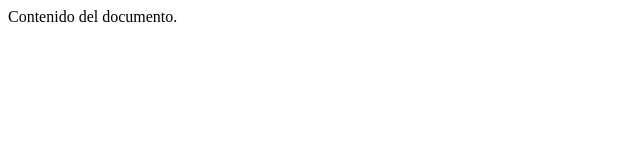
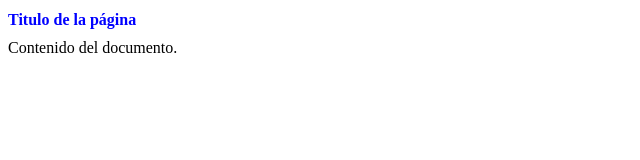
Before and after one commit to holpipe/ProyectoGit, a plain HTML site: page Index.html in a window 1280 px wide. Shown: the whole page, without its empty margins (0-640 px from the left). Drawn offline with Linux system fonts and the light colour scheme.

Commit message:
se agrego estilos

```diff
--- a/Index.html
+++ b/Index.html
@@ -2,11 +2,22 @@
 <html>
     <head>
         <title>Index</title>
+
+        <style>
+            h1{
+                color:blue;
+                font-size: medium;
+            }
+        </style>
     </head>
 
     <body>
+
+        <header>
+            <h1>Titulo de la página</h1>
+        </header>
+
         Contenido del documento.
     </body>
 
-
 </html>
```
Also changed, not shown: css/estilos.css (added).
